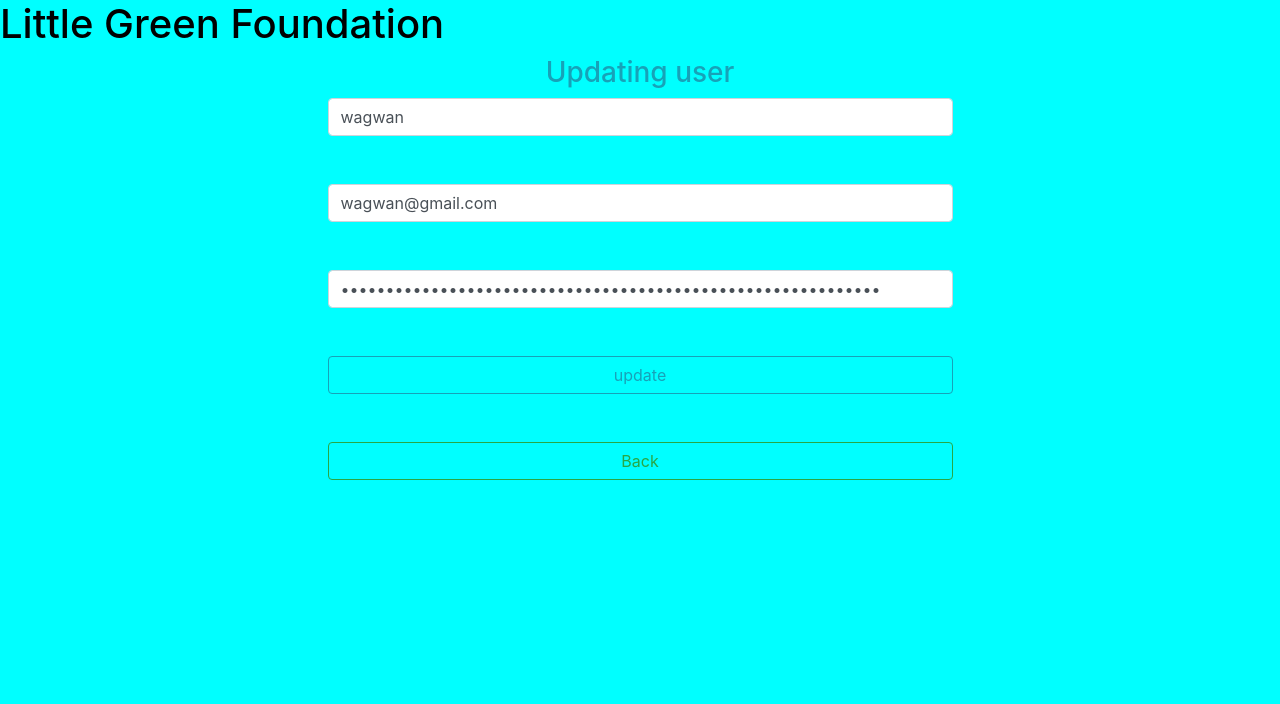
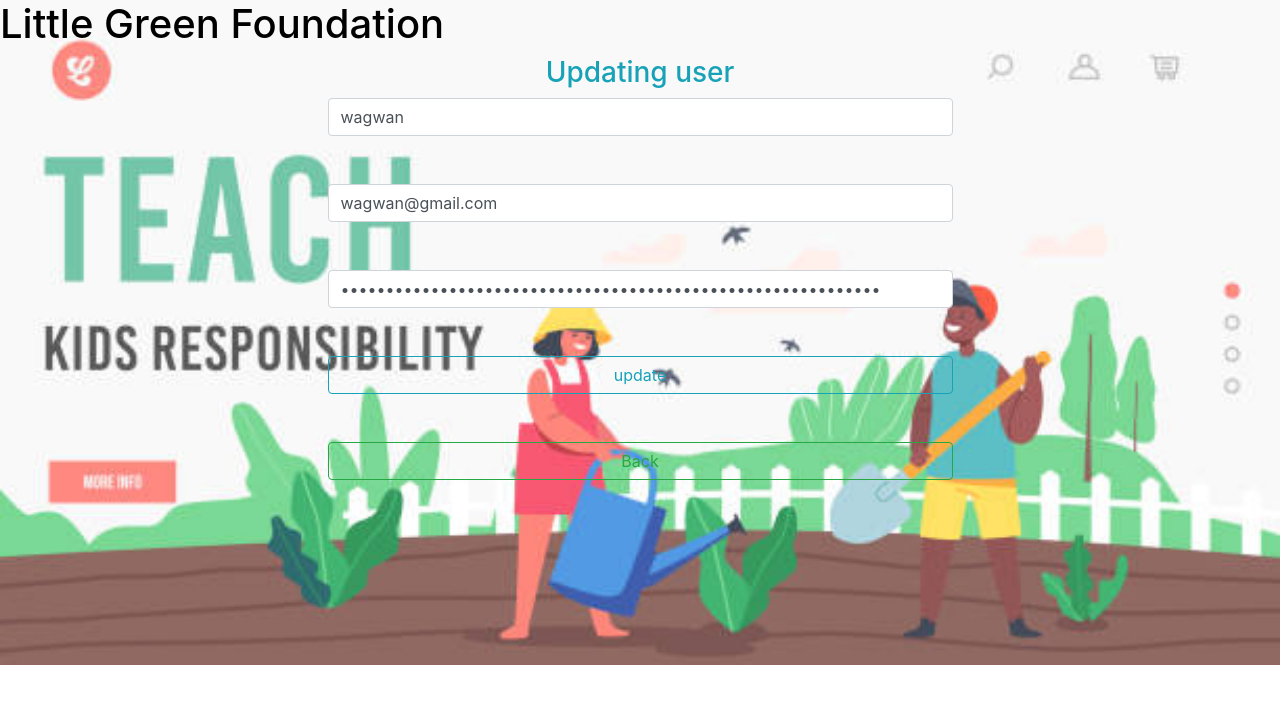
Before and after one commit to Ngaicode/little_garden, a Flask app: page /update/1 in a window 1280 px wide. Shown: the top 704 px of the page. Run offline with Flask 2, Linux system fonts and the light colour scheme; a user stored in the database is signed in; data comes from the database, SQL or seed files in the repository; some libraries are stand-ins or nearby versions.

Commit message:
add background images

```diff
--- a/templates/dashboard.html
+++ b/templates/dashboard.html
@@ -7,6 +7,9 @@
     <style>
         body{
 background-color: cyan;
+             background-image: url("../static/assets/dashboard.jpg");
+            background-repeat: no-repeat;
+            background-size: cover;
 
 }
 h1{
--- a/templates/login.html
+++ b/templates/login.html
@@ -7,7 +7,9 @@
     <link rel="stylesheet" href="../templates/login.css">
     <style>
         body{
-            background-color: cyan;
+             background-image: url("../static/assets/login.jpg");
+            background-repeat: no-repeat;
+            background-size: cover;
         }
         h1{
             color: black;
--- a/templates/register.html
+++ b/templates/register.html
@@ -19,7 +19,7 @@ h1{
 
 </head>
 <body>
-<h1>Little Green Foundation</h1>
+<h1><i>Little Green Foundation</i></h1>
 <div class="row">
     <div class="col-3"></div>
 <div class="col-6">
--- a/templates/update.html
+++ b/templates/update.html
@@ -6,7 +6,9 @@
     <link rel="stylesheet" href="../static/bootstrap/css/bootstrap.css">
     <style>
         body{
-    background-color: cyan;
+             background-image: url("../static/assets/apdate.jpg");
+            background-repeat: no-repeat;
+            background-size: cover;
 }
 h1{
     color: black;
```
Also changed, not shown: static/assets/apdate.jpg (added), static/assets/dashboard.jpg (added), static/assets/login.jpg (added).
